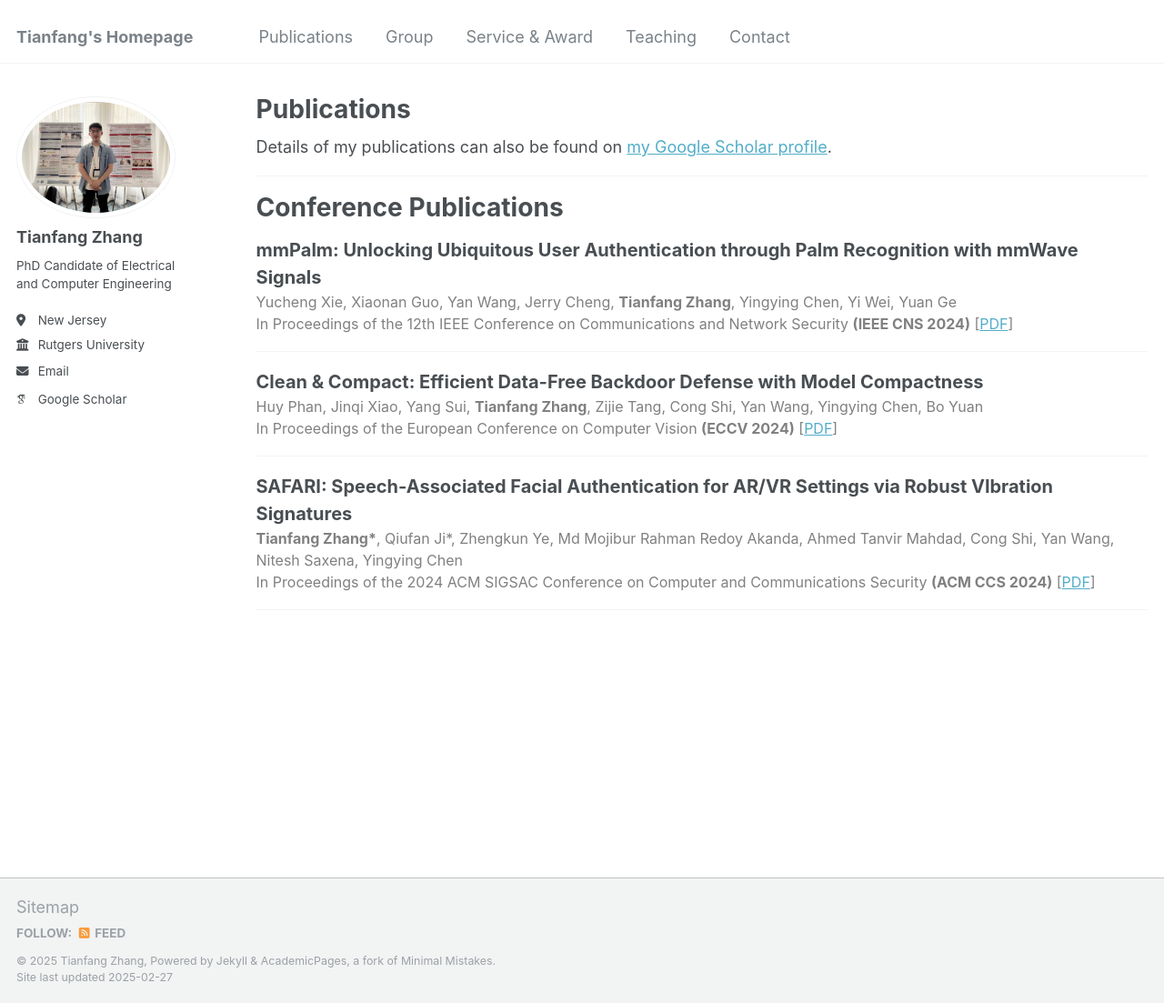
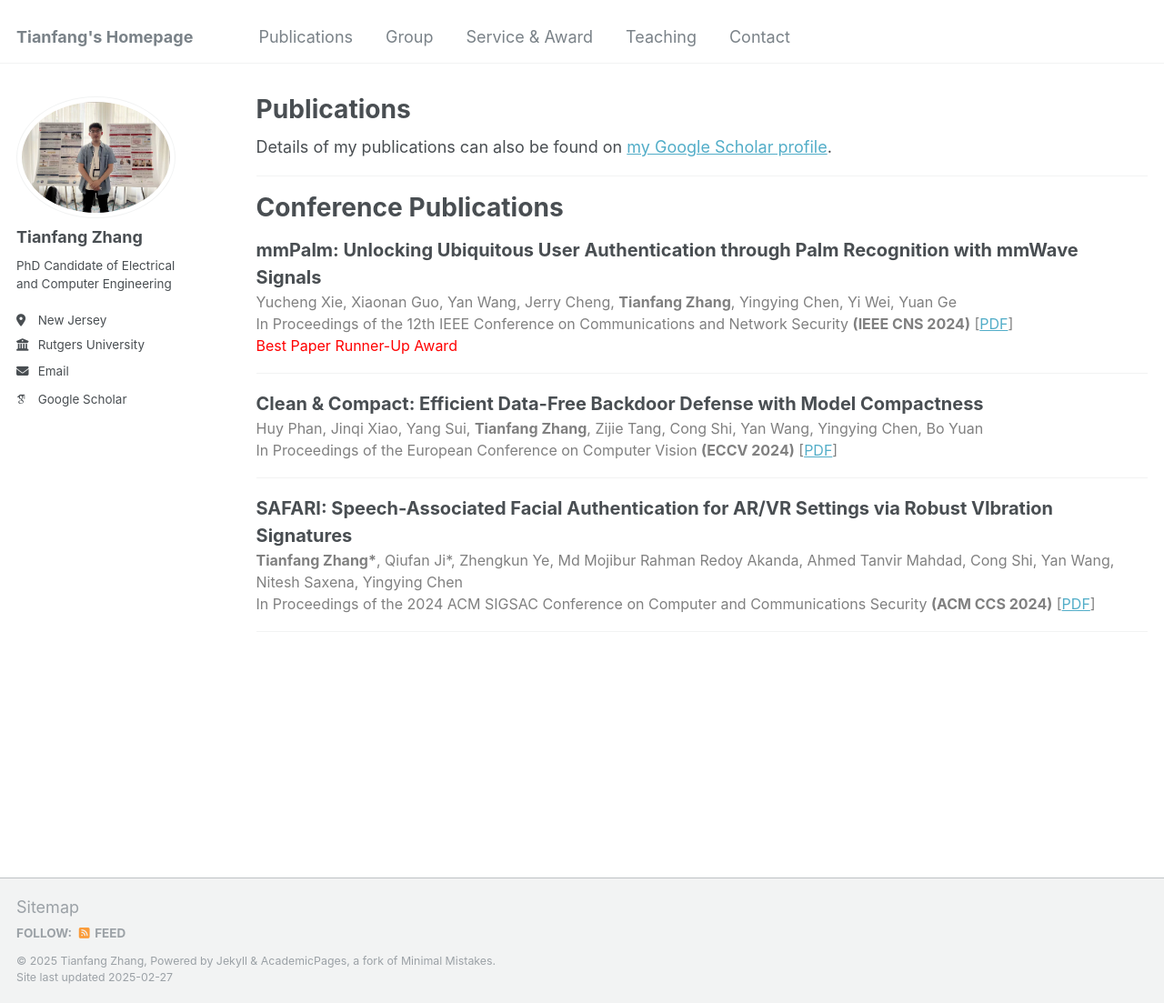
Before and after one commit to tianfang96/tianfang96.github.io, a Jekyll site: the page built from _pages/publications.html, in a window 1280 px wide and 1103 px high. Shown: the whole window at 91% size. Built offline with Jekyll 4.4.1, drawn with Linux system fonts in a browser that asks for light colours; some web fonts are replaced.

Commit message:
Update publications.html

```diff
--- a/_pages/publications.html
+++ b/_pages/publications.html
@@ -19,6 +19,9 @@ author_profile: true
 </div>
 <div style="font-size: 16px; color: gray;">
   In Proceedings of the 12th IEEE Conference on Communications and Network Security <strong>(IEEE CNS 2024)</strong> [<a href="https://ieeexplore.ieee.org/stamp/stamp.jsp?tp=&arnumber=10735583">PDF</a>]
+</div>
+<div style="font-size: 16px; color: red;">
+  Best Paper Runner-Up Award
 </div>
 <hr>
 
```
